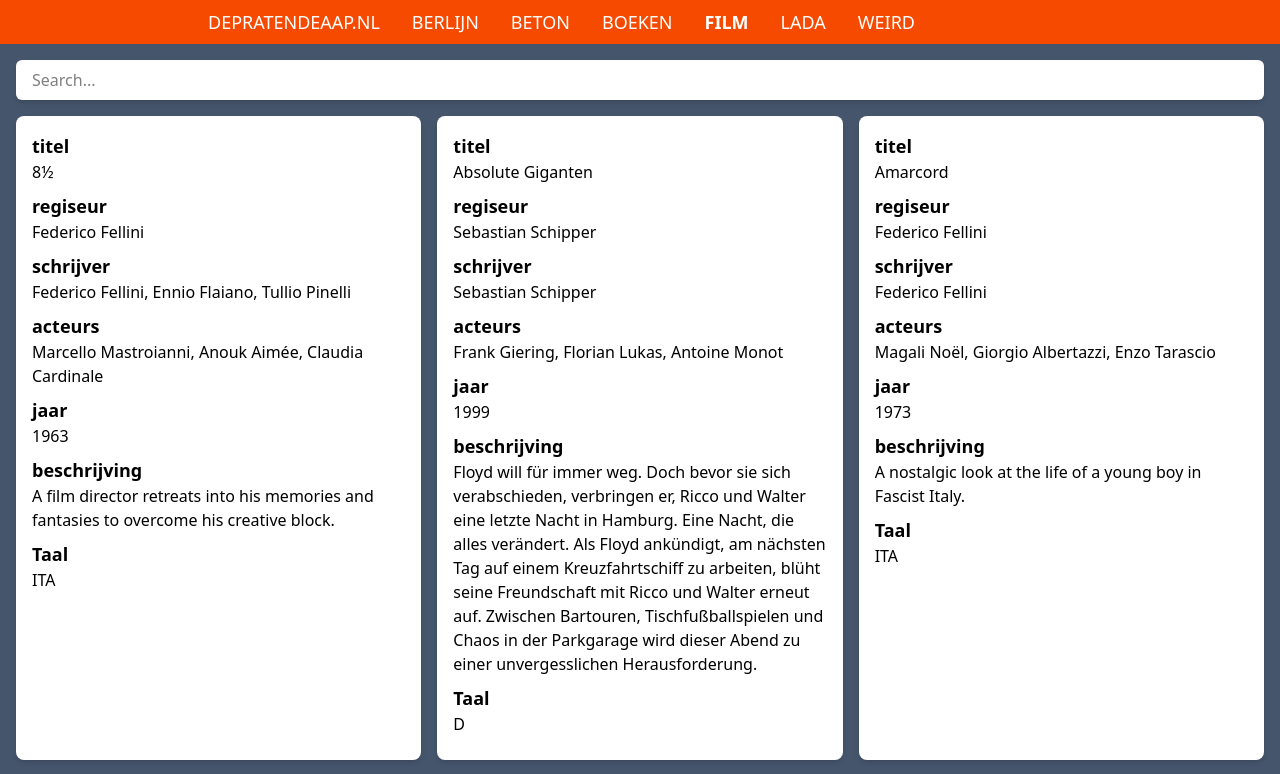
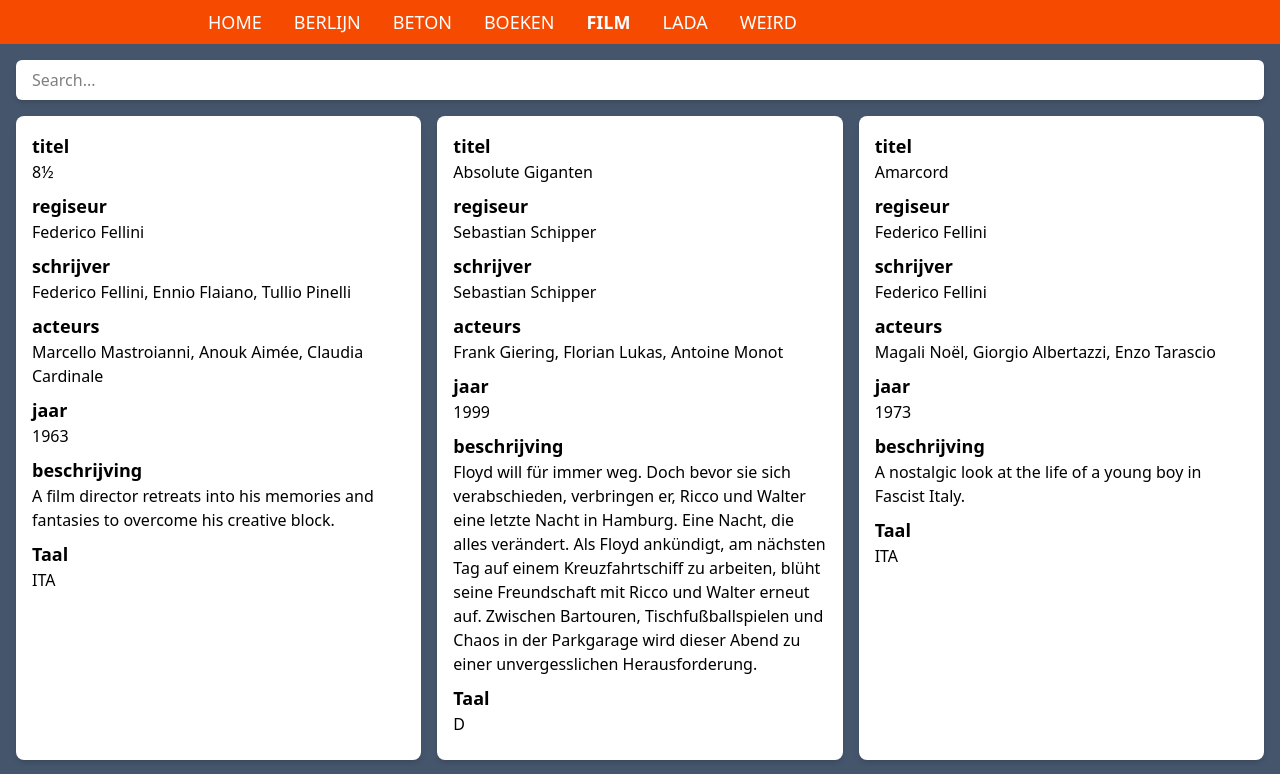
Before and after one commit to ErikGrootoonk/depratendeaap_nl, a website: page film.html in a window 1280 px wide. Shown: the top 774 px of the page. Drawn offline with Linux system fonts and the light colour scheme.

Commit message:
film nav update

```diff
--- a/film.html
+++ b/film.html
@@ -10,7 +10,7 @@
 </head>
 <nav class="bg-orange-600 text-white font-poppins uppercase flex justify-center sticky">
     <div class="flex flex-col lg:flex-row max-w-4xl py-2 w-full lg:py-0">
-        <a href="index.html" class="inline-block py-2 px-4  text-lg ">depratendeaap.nl</a>
+        <a href="index.html" class="inline-block py-2 px-4  text-lg ">home</a>
         <a href="berlijn.html" class="inline-block py-2 px-4 text-lg">Berlijn</a>
         <a href="beton.html" class="inline-block py-2 px-4  text-lg">beton</a>
         <a href="boeken.html" class="inline-block py-2 px-4  text-lg">boeken</a>
```
